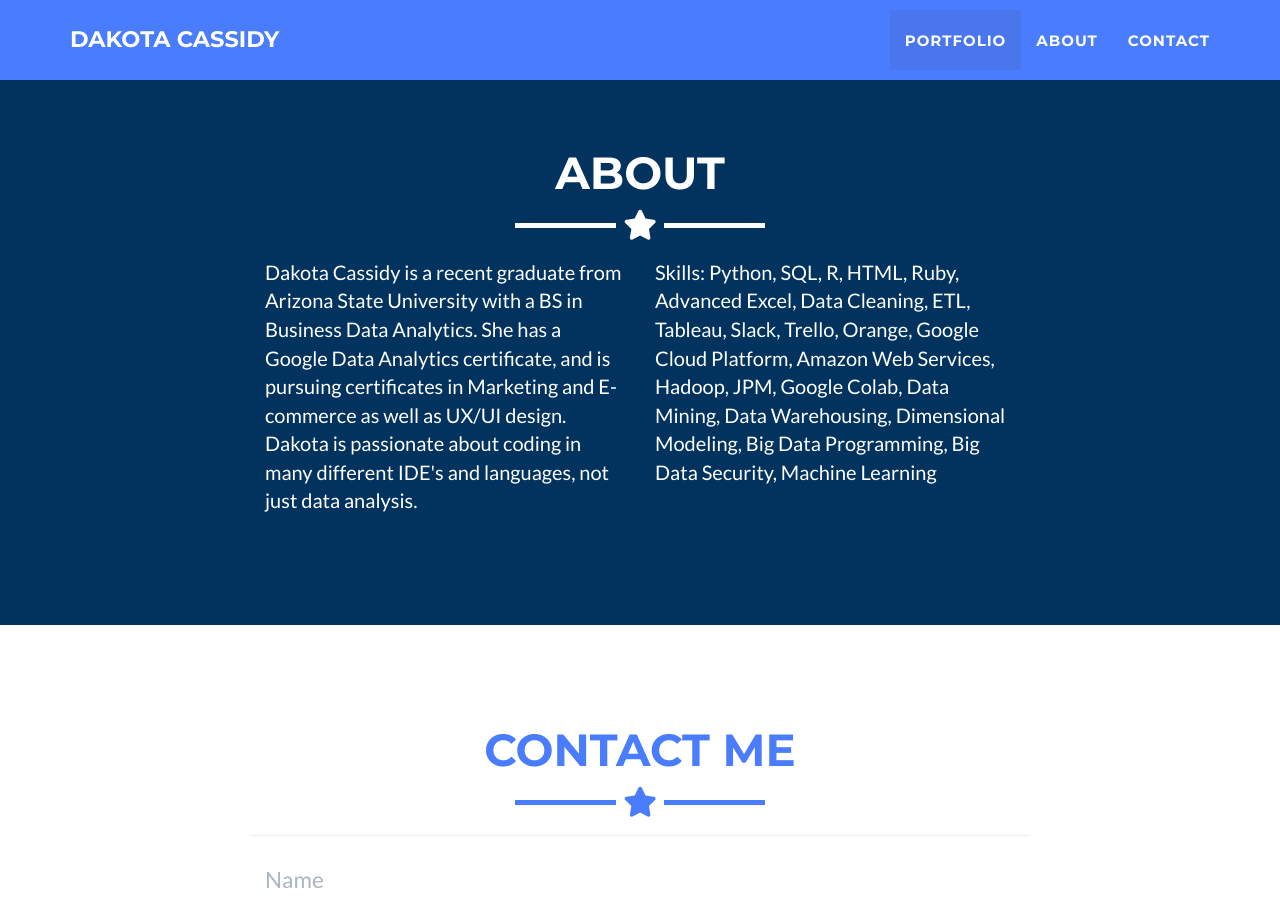
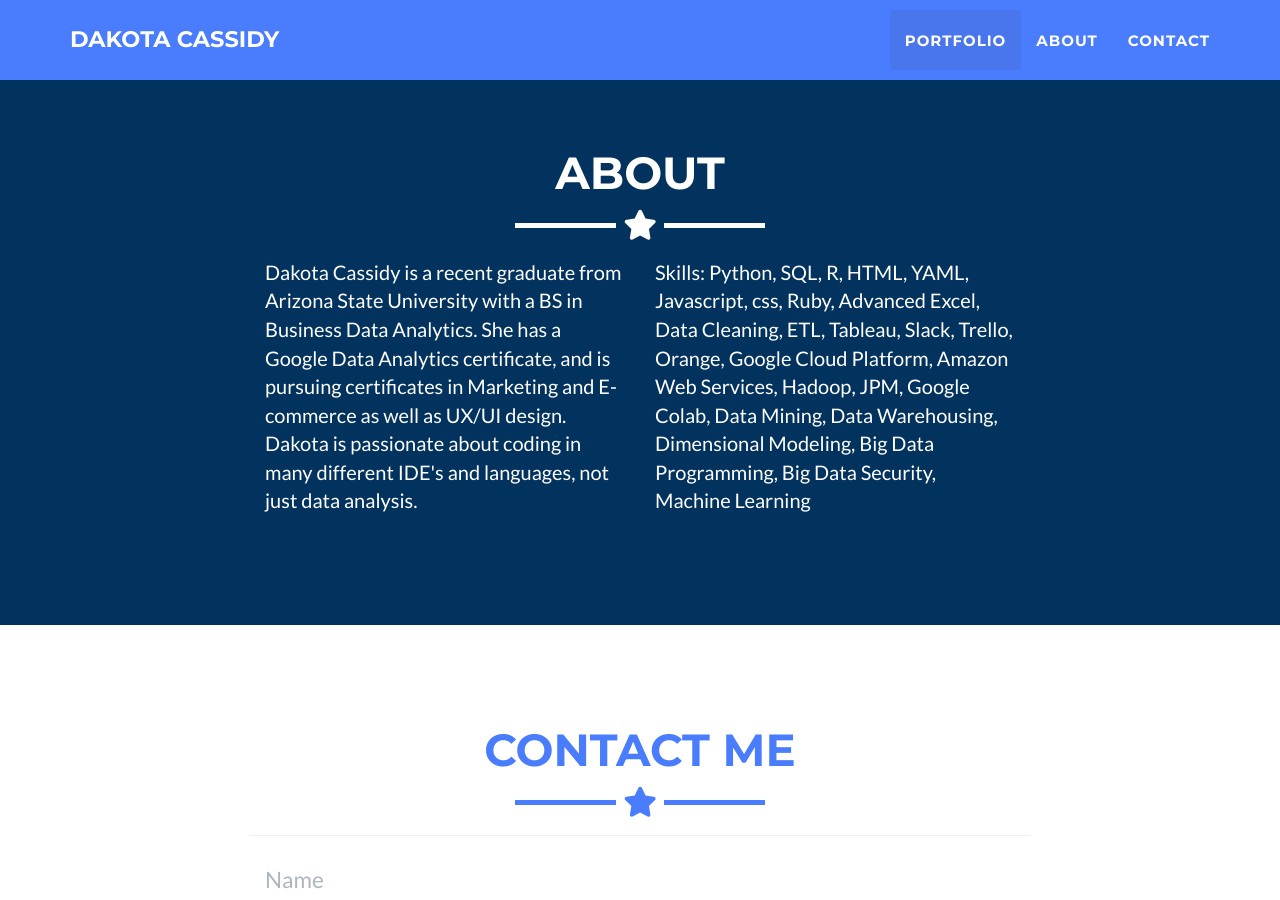
Before and after one commit to dakotacassidy/dakotacassidy.github.io, a Jekyll site: the page built from _posts/2014-07-18-project-1.markdown, in a window 1280 px wide and 900 px high, scrolled down 2182 px. Built offline with Jekyll 4.4.1, drawn with Linux system fonts in a browser that asks for light colours; some of the changed lines change nothing that is shown.

Commit message:
Initial commit

```diff
--- a/_config.yml
+++ b/_config.yml
@@ -2,7 +2,10 @@
 title: Dakota Cassidy
 email: cococassidy@gmail.com
 url: https://github.com/dakotacassidy.github.io
-description: ""
+description: "Dakota Cassidy is a recent graduate from Arizona State University with a BS in Business Data Analytics.
+          She has a Google Data Analytics certificate, and is pursuing certificates in Marketing and E-commerce as
+          well as UX/UI design. Dakota is passionate about coding in many different IDE's and languages, not just
+          data analysis"
 keywords: "data analyst, machine learning, python, sql, r, excel"
 skills: "Data Analysis - Python - SQL - R"
 meta_author: Cassidy Dakota
--- a/_includes/about.html
+++ b/_includes/about.html
@@ -15,7 +15,7 @@
           data analysis.</p>
       </div>
       <div class="col-lg-4">
-        <p> Skills: Python, SQL, R, HTML, Ruby, Advanced Excel, Data Cleaning, ETL, Tableau, Slack, Trello,
+        <p> Skills: Python, SQL, R, HTML, YAML, Javascript, css, Ruby, Advanced Excel, Data Cleaning, ETL, Tableau, Slack, Trello,
             Orange, Google Cloud Platform, Amazon Web Services, Hadoop, JPM, Google Colab, Data Mining,
             Data Warehousing, Dimensional Modeling, Big Data Programming, Big Data Security, Machine Learning
           </p>
```
